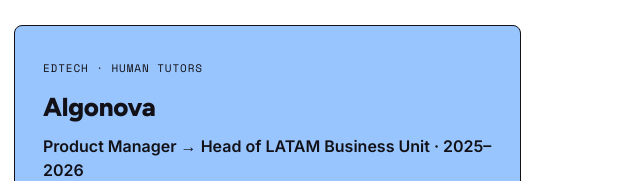
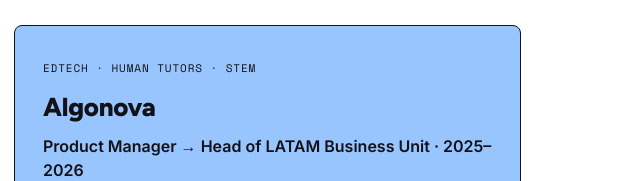
Before and after one commit to pavelkokora-oss/pasha, a plain HTML site: page preply/index.html in a window 1280 px wide. Shown: the part 1043-1224 px from the top of the page, 635-1275 px from the left. Drawn offline with nearby package versions, Linux system fonts and the light colour scheme.

Commit message:
Preply: STEM tag
Co-Authored-By: Claude Opus 5.5 <noreply@anthropic.com>

```diff
--- a/preply/index.html
+++ b/preply/index.html
@@ -301,7 +301,7 @@
         <ul><li>Owned the product roadmap for the first 1.5 years, took it to market, reached $20K MRR.</li><li>1.5x+ free trial → paid subscription after adding the OpenAI API and running a bunch of experiments, incl. pricing A/B tests.</li></ul>
       </div>
       <div class="half">
-        <span class="half-tag">EdTech · Human tutors</span>
+        <span class="half-tag">EdTech · Human tutors · STEM</span>
         <h3>Algonova</h3>
         <p class="half-role">Product Manager → Head of LATAM Business Unit · 2025–2026</p><div class="half-num"><b>0.8 → 1.1</b><span>first-sale margin / CAC: the first sale became profitable</span></div>
         <ul><li>Owned a ~$2M (annual) P&amp;L and a team of 200+, incl. 110+ teachers.</li><li>Achieved profitability via 1.8x growth of lead → trial class conversion.</li></ul>
```
